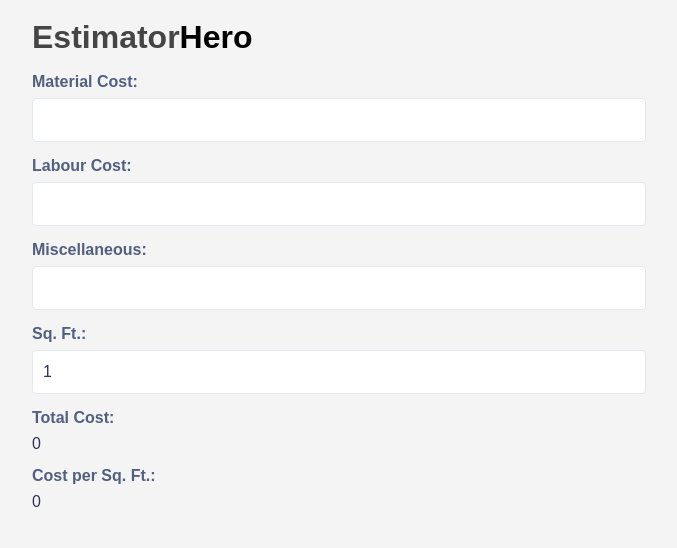
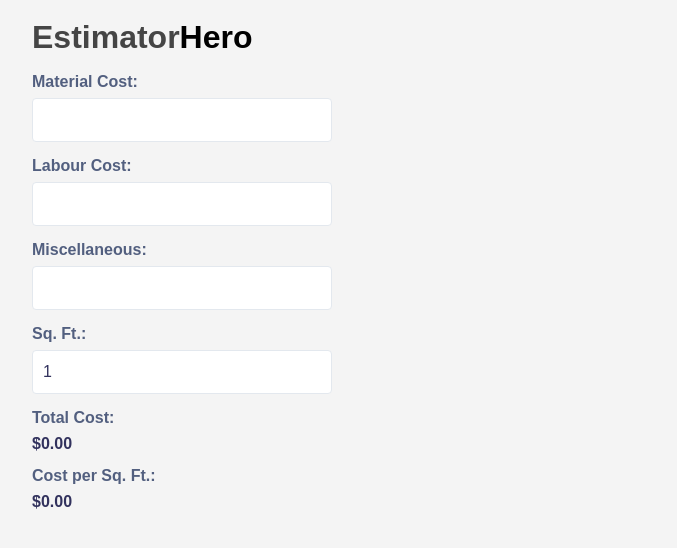
Before and after one commit to spenclark/estimator-demo, a React (Create React App) app in the folder app/: page /estimator in a window 1280 px wide. Shown: the top 548 px of the page, without its empty margins (96-773 px from the left). Built offline with nearby package versions, Linux system fonts and the light colour scheme.

Commit message:
Form init

```diff
--- a/app/src/Components/Form.js
+++ b/app/src/Components/Form.js
@@ -34,12 +34,12 @@ function Form() {
 
       <div className="form-group">
         <label>Total Cost: </label>
-        <output>{totalCost}</output>
+        <output style={{fontWeight: "600"}}>${totalCost.toFixed(2)}</output>
       </div>
 
       <div className="form-group">
         <label>Cost per Sq. Ft.: </label>
-        <output min="1">{costPerSqFt}</output>
+        <output style={{fontWeight: "600"}} min="1">${costPerSqFt.toFixed(2)}</output>
       </div>
     </form>
   );
--- a/app/src/Components/css/form.css
+++ b/app/src/Components/css/form.css
@@ -1,9 +1,9 @@
 /* Form.css */
 
 .form-stripe {
-    width: 60%;
+    width: 90%;
     font-family: Arial, sans-serif;
-    min-width: 300px
+   max-width: 300px
 }
 
 .form-group {
```
